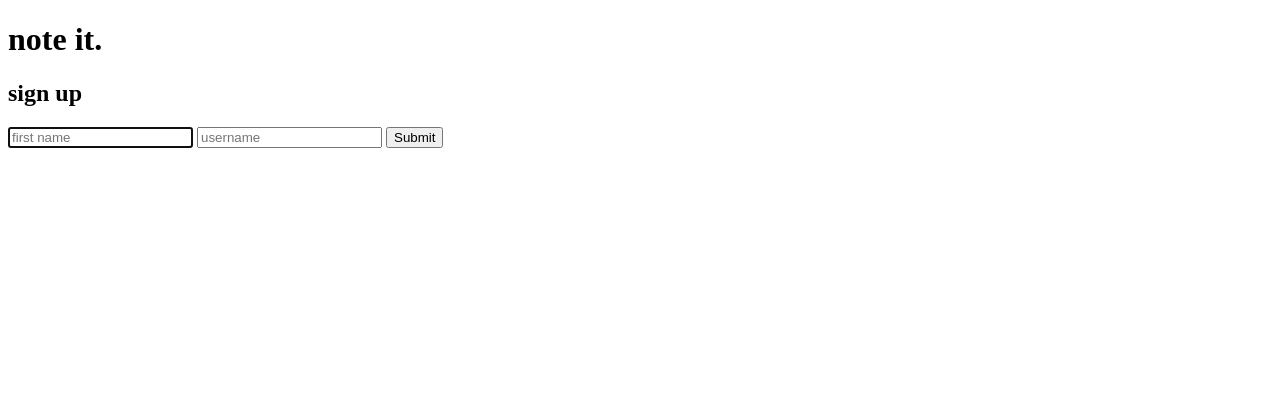
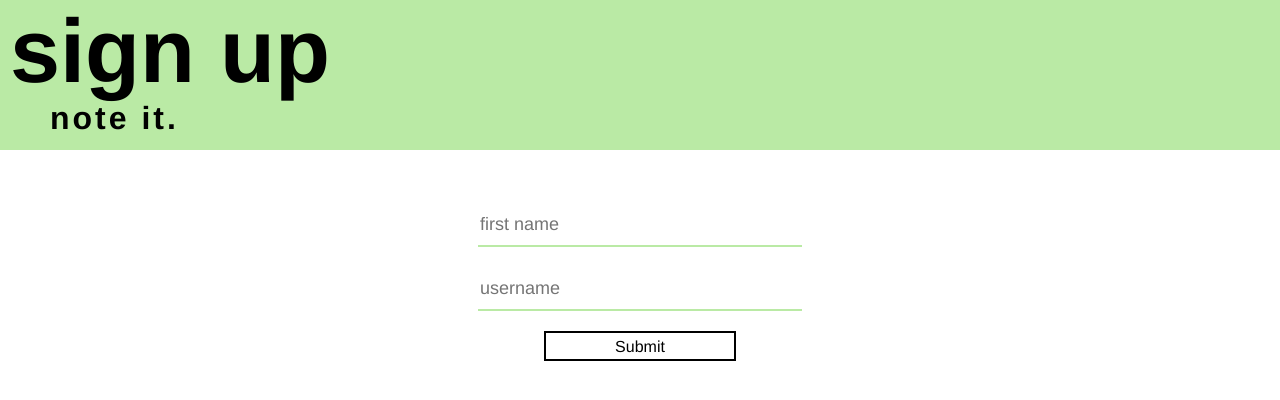
Before and after one commit to saragee3/note-it, a website: page client/index.html in a window 1280 px wide. Drawn offline with nearby package versions, Linux system fonts and the light colour scheme.

Commit message:
add heading

```diff
--- a/client/index.html
+++ b/client/index.html
@@ -2,10 +2,12 @@
 <html>
   <head>
     <title> note it.</title>
+    <link rel="stylesheet" type="text/css" href="normalize.css">
+    <link rel="stylesheet" type="text/css" href="main.css">
   </head>
   <body ng-app='note'>
   <header>
-  <h1> note it. </h1>
+    <h1 class="noteit"> note it. </h1>
   </header>
 
   <div ng-view></div>
```
